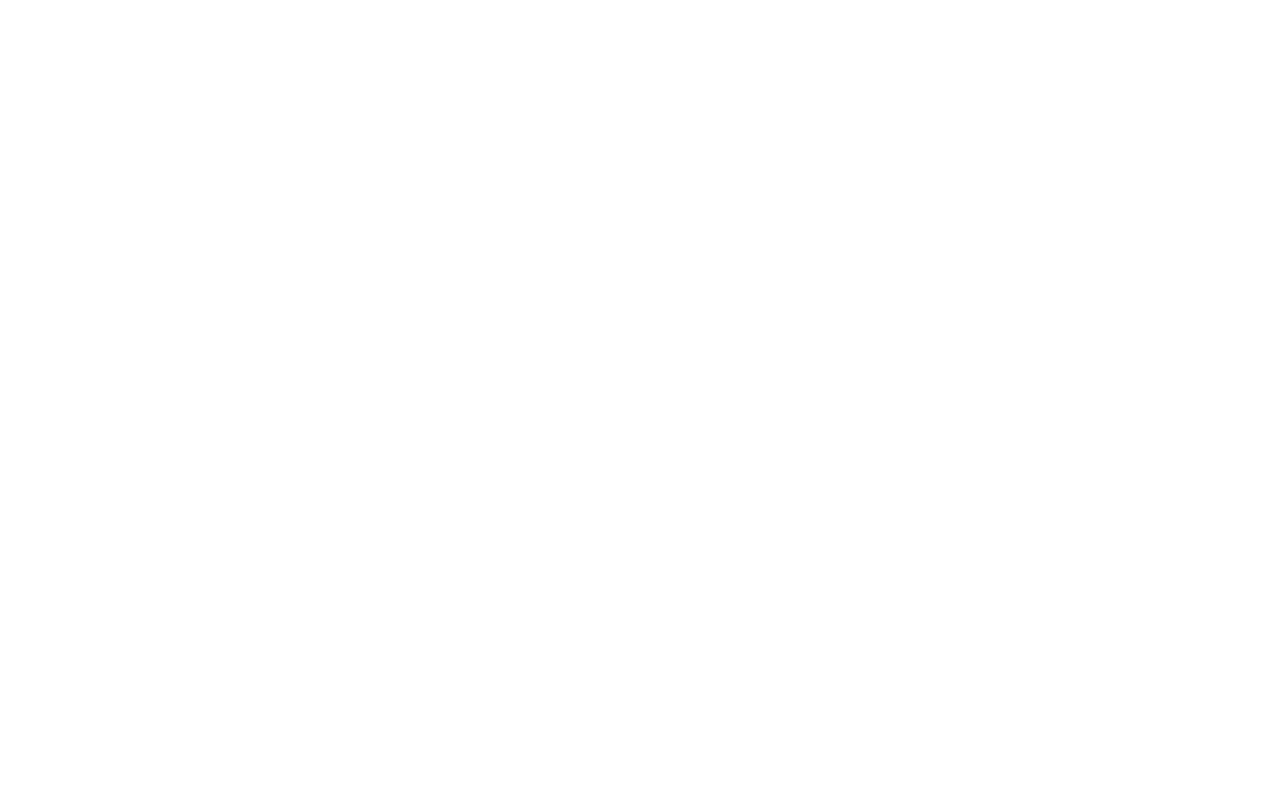
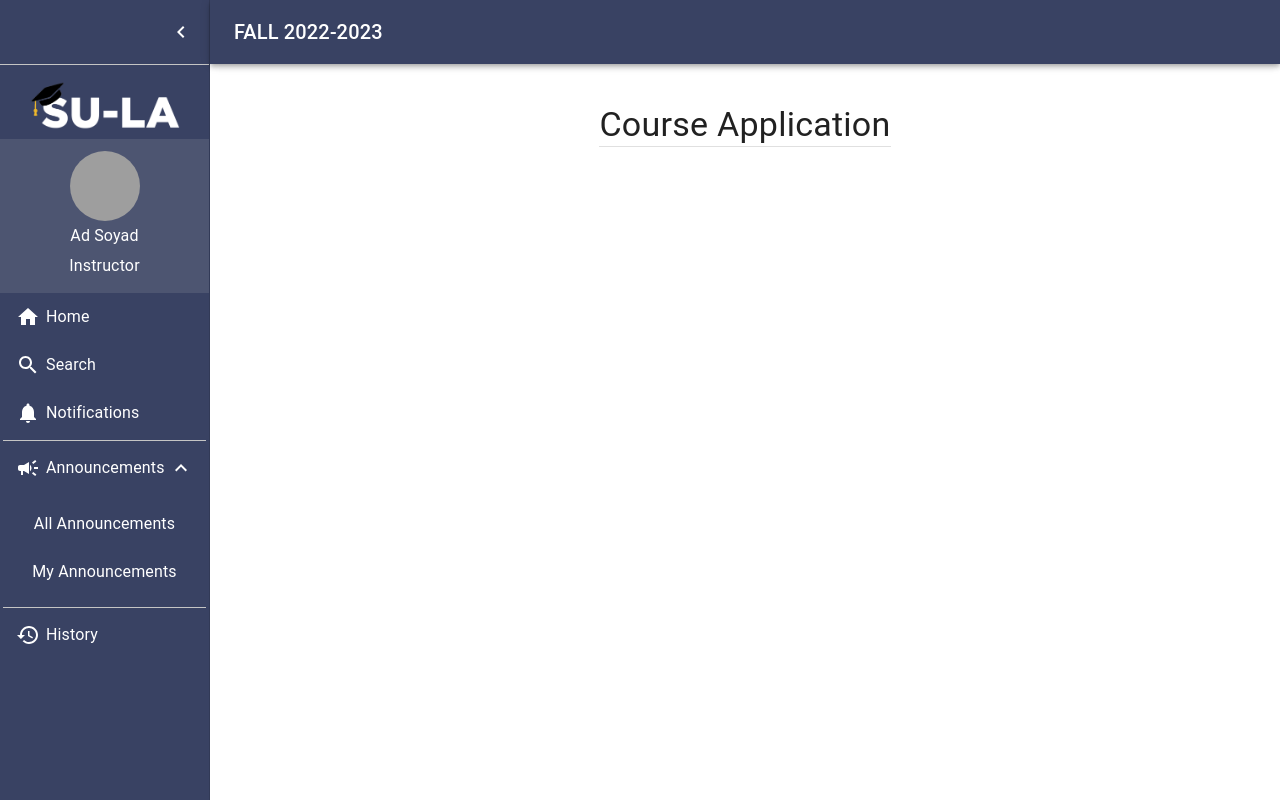
Before and after one commit to Minot1/Central-LA-Application, a React (Create React App) app in the folder client/: page /apply/2 in a window 1280 px wide. Before the commit this address had no page. Built offline with nearby package versions, Linux system fonts and the light colour scheme; grey boxes are pictures that could not be loaded; what react-cas-client would draw is missing.

Commit message:
work in progress

```diff
--- a/client/src/App.js
+++ b/client/src/App.js
@@ -13,7 +13,7 @@
         {/* <Route path="/instructor" element={<div><Sidebar></Sidebar></div>}></Route> */}
         <Route path="/home" element={<HomePage></HomePage>}></Route>
         <Route path="/create-announcement" element={<CreateAnnouncement></CreateAnnouncement>}></Route>
-        <Route path="/apply" element={<ApplyPage></ApplyPage>}></Route>
+        <Route path="/apply/:id" element={<ApplyPage></ApplyPage>}></Route>
       </Routes>
     </BrowserRouter>
   );
--- a/client/src/apiCalls.js
+++ b/client/src/apiCalls.js
@@ -7,6 +7,16 @@
 let casClient = new CasClient(casEndpoint, casOptions);
 
 const apiEndpoint = "http://localhost:8000/api"
+
+async function getAnnouncement(id) {
+    try {
+        const results = await axios.get(apiEndpoint + "/post/" + id);
+        console.log(results.data.questions);
+        return results.data;
+    } catch (error) {
+
+    }
+}
 
 async function getAllAnnouncements() {
     try {
@@ -33,4 +43,4 @@
     });
 }
 
-export { getAllAnnouncements, addAnnouncement };
+export { getAllAnnouncements, addAnnouncement, getAnnouncement };
--- a/client/src/components/AnnouncementTable.js
+++ b/client/src/components/AnnouncementTable.js
@@ -26,7 +26,7 @@
     useEffect(() => {
         setRows(props.rows);
         console.log(rows)
-      });
+      }, [props.rows]);
 
     return(
         <TableContainer component={Paper}>
--- a/client/src/pages/ApplyPage.js
+++ b/client/src/pages/ApplyPage.js
@@ -1,16 +1,31 @@
-import React from 'react'
+import React, { useEffect, useMemo, useState } from 'react'
 import AppBarHeader from '../components/AppBarHeader'
 import Sidebar from '../components/Sidebar'
-import { Typography, Box, Button } from '@mui/material'
+import { Typography, Box, Button, Grid, Divider } from '@mui/material'
+import { useLocation, useParams } from 'react-router-dom'
+import { getAnnouncement } from '../apiCalls'
 
-const ApplyPage = () => {
+const ApplyPage = (props) => {
+    const [questions, setQuestions] = useState("");
+    const [questionList, setQuestionList] = useState([]);
+    const { id } = useParams();
+
   return (
     <Box sx={{ display: "flex" }}>
       <Sidebar></Sidebar>
       <Box component="main" sx={{ flexGrow: 1, p: 5 }}>
         <AppBarHeader />
-        <Typography>Application Page</Typography>
-            <Button variant="contained" href="/">Go Back</Button>
+        <Grid container direction="column" alignItems="center" justifyContent="center">
+            <Grid item>
+                <Typography variant='h4'>Course Application</Typography>
+                <Divider></Divider>
+            </Grid>
+            <Grid item container direction="column" alignItems="center" justifyContent="center">
+                <Grid item>
+                    <Typography></Typography>
+                </Grid>
+            </Grid>
+        </Grid>
       </Box>
     </Box>
   )
--- a/client/src/pages/MockCAS.js
+++ b/client/src/pages/MockCAS.js
@@ -19,7 +19,7 @@
             <Button variant="contained" href="/home">Instructor Login</Button>
           </Grid>
           <Grid item>
-            <Button variant="contained" href="/apply">Student Login</Button>
+            <Button variant="contained" href="/apply/2">Student Login</Button>
           </Grid>
         </Grid>
       </header>
```
Also changed, not shown: client/public/manifest.json.
